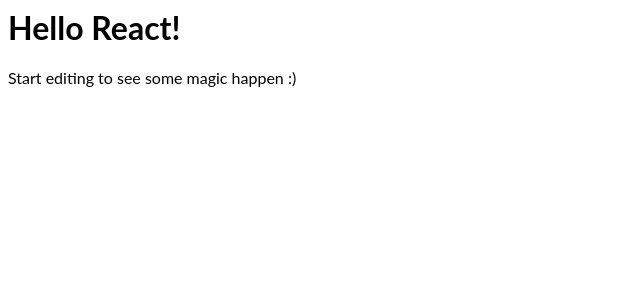
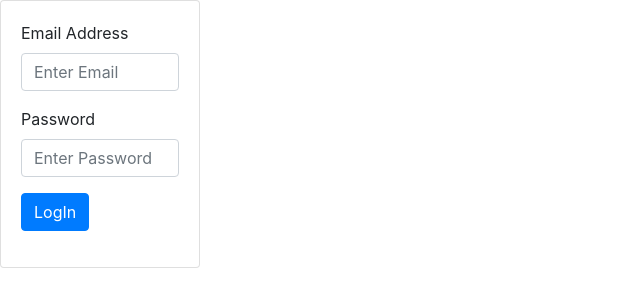
Before and after one commit to JonathanAwma/firebase-react-1, a React app: page / in a window 1280 px wide. Shown: the whole page, without its empty margins (0-640 px from the left). Built offline with nearby package versions, Linux system fonts and the light colour scheme.

Commit message:
3 files modified, 2 added

```diff
--- /dev/null
+++ b/Constants.js
@@ -0,0 +1,2 @@
+export const KEY_EMAIL="email";
+export const KEY_PASSWORD="password";
--- /dev/null
+++ b/Login.js
@@ -0,0 +1,28 @@
+import React from "react";
+import Card from "react-bootstrap/Card";
+import Form from "react-bootstrap/Form";
+import Button from "react-bootstrap/Button";
+
+export default () => (
+  <div class="login-card">
+    <Card style={{ width: "200px" }}>
+      <Card.Body>
+        <div>
+          <Form>
+            <Form.Group>
+              <Form.Label>Email Address</Form.Label>
+              <Form.Control type="email" placeholder="Enter Email" />
+            </Form.Group>
+            <Form.Group>
+              <Form.Label>Password</Form.Label>
+              <Form.Control type="password" placeholder="Enter Password" />
+            </Form.Group>
+            <Button type="submit" varient="primary">
+              LogIn
+            </Button>
+          </Form>
+        </div>
+      </Card.Body>
+    </Card>
+  </div>
+);
--- a/index.html
+++ b/index.html
@@ -1 +1,7 @@
+<link
+  rel="stylesheet"
+  href="https://maxcdn.bootstrapcdn.com/bootstrap/4.4.1/css/bootstrap.min.css"
+  integrity="sha384-Vkoo8x4CGsO3+Hhxv8T/Q5PaXtkKtu6ug5TOeNV6gBiFeWPGFN9MuhOf23Q9Ifjh"
+  crossorigin="anonymous"
+/>
 <div id="root"></div>
--- a/index.js
+++ b/index.js
@@ -1,17 +1,28 @@
 import React, { Component } from 'react';
 import { render } from 'react-dom';
 import Hello from './Hello';
+import LogIn from './Login';
+import * as Const from './Constants';
 import './style.css';
 
 class App extends Component {
   constructor() {
     super();
+    this.userName = localStorage.getItem(Const.KEY_EMAIL);
+    this.password = localStorage.getItem(Const.KEY_PASSWORD);
     this.state = {
-      name: 'React'
+      name: this.userName?this.userName:'React1'
     };
   }
 
   render() {
+    if(!this.userName){
+      return (
+        <div>
+          <LogIn/>
+        </div>
+      );
+    }
     return (
       <div>
         <Hello name={this.state.name} />
--- a/package.json
+++ b/package.json
@@ -4,6 +4,7 @@
   "private": true,
   "dependencies": {
     "react": "^16.12.0",
+    "react-bootstrap": "^1.0.1",
     "react-dom": "^16.12.0"
   },
   "scripts": {
```
